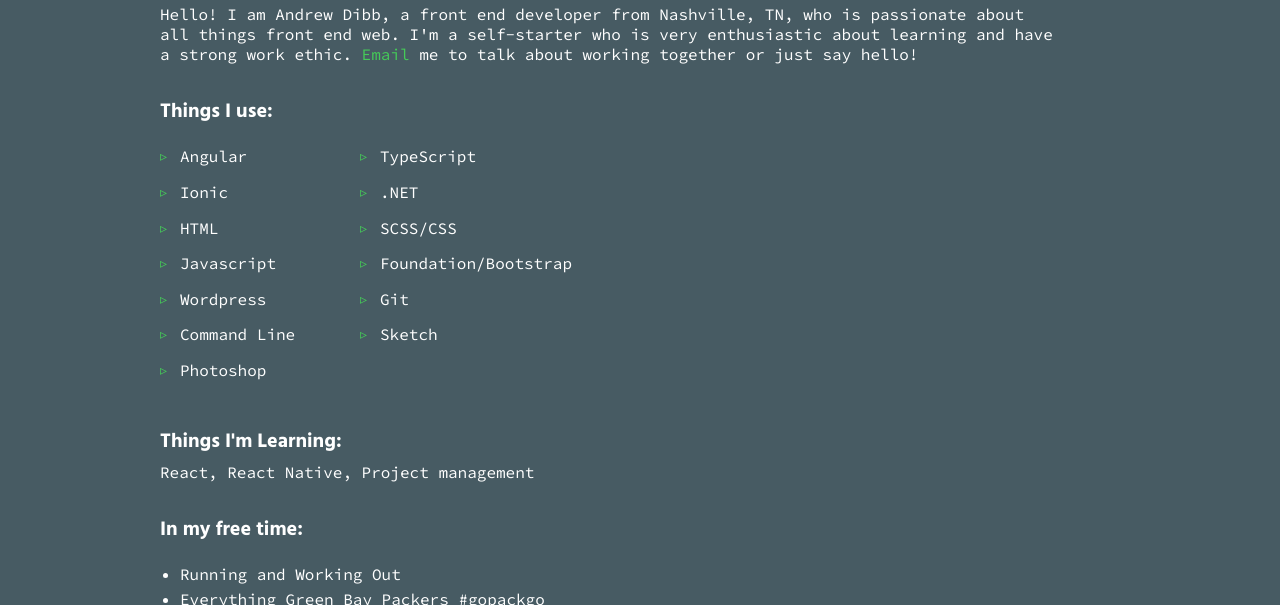
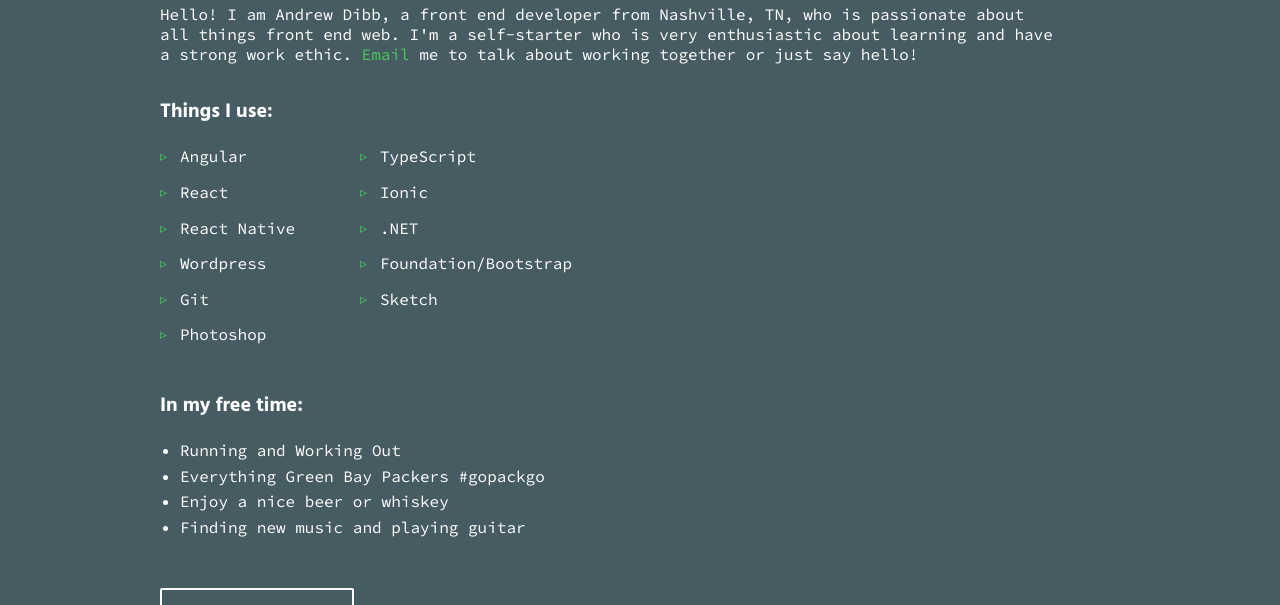
Before and after one commit to adibbz/personal-site, a Gatsby site: page /about in a window 1280 px wide. Shown: the part 195-800 px from the top of the page. Built offline with nearby package versions, Linux system fonts and the light colour scheme; Gatsby itself is replaced by a stand-in of ours; some packages are replaced by stand-ins of ours.

Commit message:
update about page

```diff
--- a/src/pages/about.js
+++ b/src/pages/about.js
@@ -19,20 +19,18 @@
               <ul className="cols">
                 <li>Angular</li>
                 <li>TypeScript</li>
+                <li>React</li>
                 <li>Ionic</li>
+                <li>React Native</li>
                 <li>.NET</li>
-                <li>HTML</li>
-                <li>SCSS/CSS</li>
-                <li>Javascript</li>
+                <li>Wordpress</li>
                 <li>Foundation/<br></br>Bootstrap</li>
-                <li>Wordpress</li>
                 <li>Git</li>
-                <li>Command Line</li>
                 <li>Sketch</li>
                 <li>Photoshop</li>
               </ul>
-              <h5>Things I'm Learning:</h5>
-              <p>React, React Native, Project management</p>
+              {/* <h5>Things I'm Learning:</h5>
+              <p>React, React Native, Project management</p> */}
               <h5>In my free time:</h5>
               <ul>
                 <li>Running and Working Out</li>
--- a/src/styles/main.scss
+++ b/src/styles/main.scss
@@ -12,6 +12,10 @@
   -webkit-overflow-scrolling: touch;
   -webkit-font-smoothing: antialiased;
   height: 100%;
+
+  #___gatsby, div[role="group"][tabindex]  {
+    height: 100%;
+  }
 }
 
 a {
```
